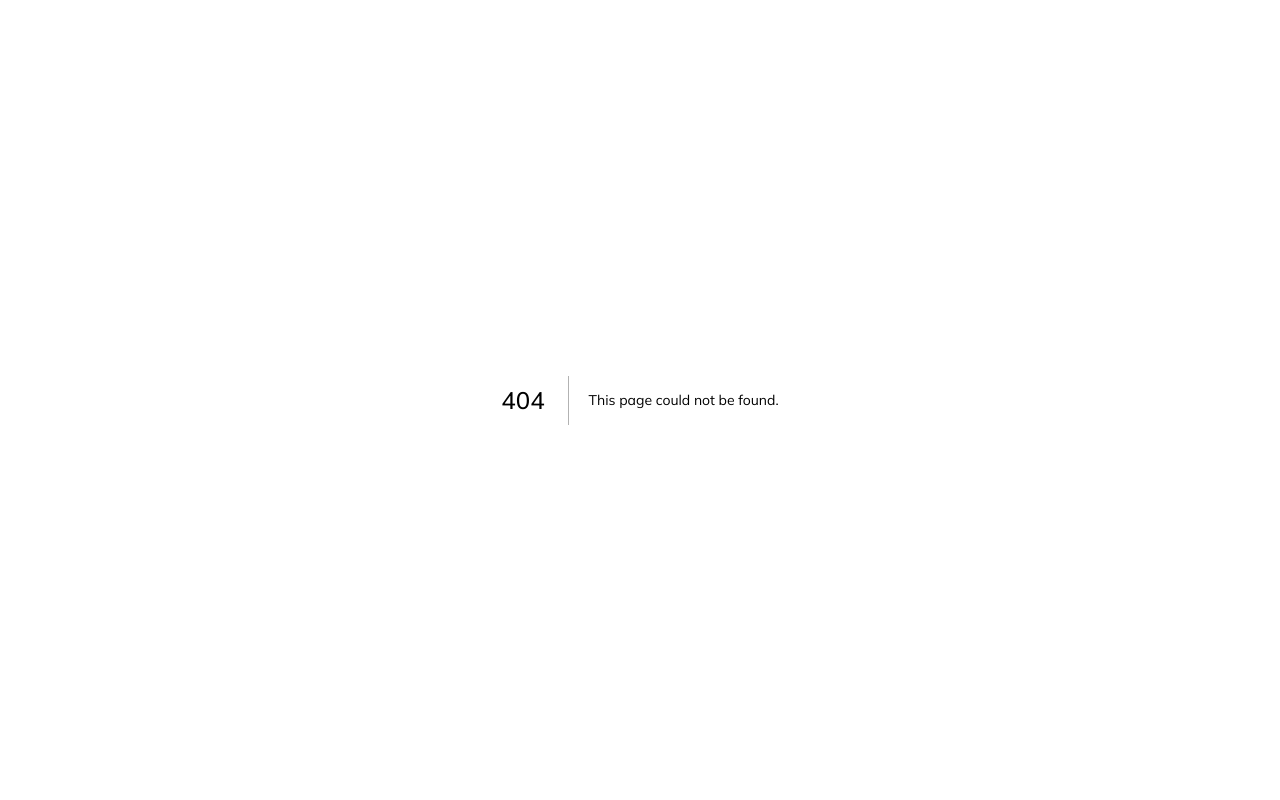
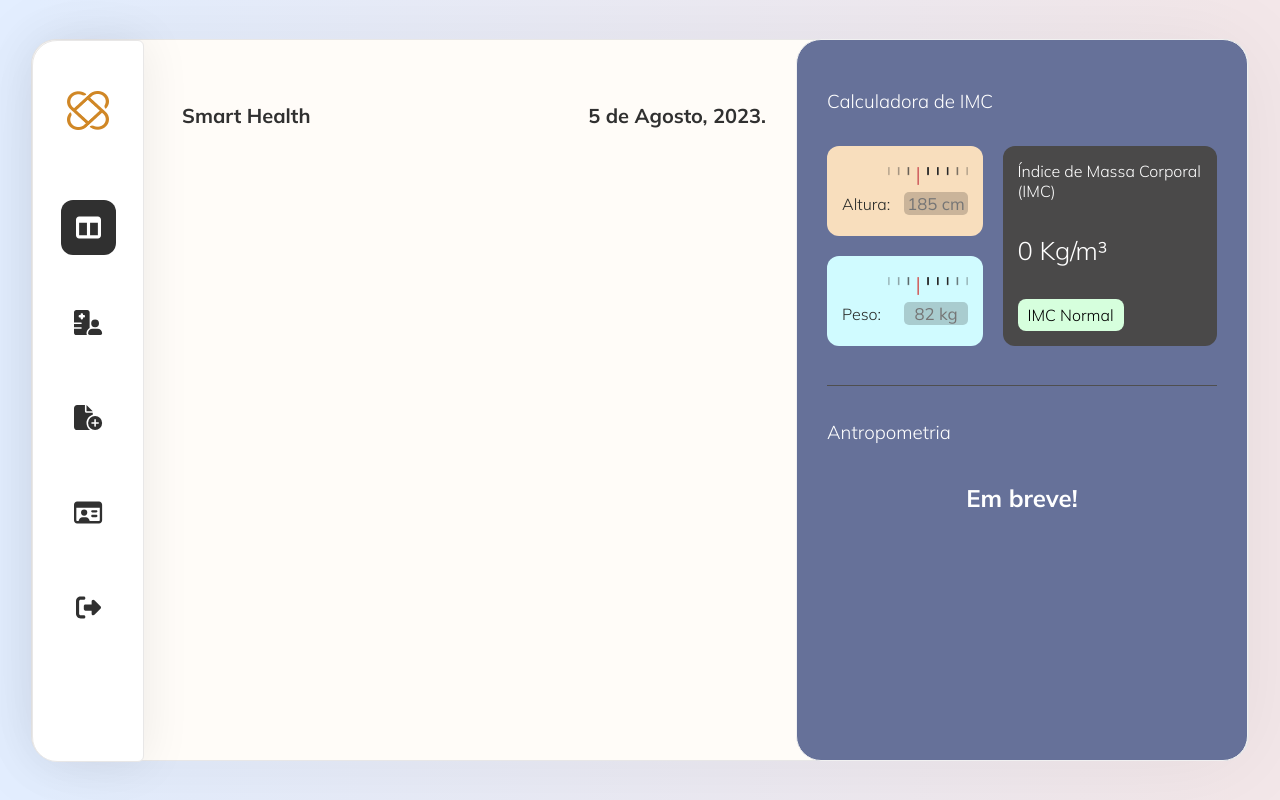
Before and after one commit to Smart-Health-Organization/smart-health-frontend, a Next.js app: page /dashboard in a window 1280 px wide. Before the commit this address had no page. Built offline with nearby package versions, Linux system fonts and the light colour scheme; no server answers.

Commit message:
definindo escopo do dashboard

```diff
--- a/components/LeftMenuComponent.js
+++ b/components/LeftMenuComponent.js
@@ -1,11 +1,12 @@
 import styles from '@/styles/LeftMenu.module.css'
 import { faIdCard } from '@fortawesome/free-regular-svg-icons';
-import { faFileCirclePlus, faHospitalUser, faRightFromBracket } from '@fortawesome/free-solid-svg-icons';
+import { faFileCirclePlus, faHospitalUser, faRightFromBracket, faTableColumns } from '@fortawesome/free-solid-svg-icons';
 import LeftMenuItem from './LeftMenuItem';
 
 const pages = [
+    { name: "Dashboard", path: "/dashboard", icon: faTableColumns },
     { name: "Ver Exames", path: "/ver-exames", icon: faHospitalUser },
-    { name: "Cadastrar Exame", path: "/adicionar-exames", icon: faFileCirclePlus },
+    { name: "Carregar Exames", path: "/adicionar-exames", icon: faFileCirclePlus },
     { name: "Meu Perfil", path: "/perfil", icon: faIdCard },
     { name: "Sair", path: "/sair", icon: faRightFromBracket }];
 
--- a/components/MobileMenuComponent.js
+++ b/components/MobileMenuComponent.js
@@ -1,13 +1,14 @@
 import styles from '@/styles/MobileMenu.module.css'
 import { faIdCard } from '@fortawesome/free-regular-svg-icons';
-import { faFileCirclePlus, faHospitalUser, faRightFromBracket } from '@fortawesome/free-solid-svg-icons';
+import { faFileCirclePlus, faHospitalUser, faRightFromBracket, faTableColumns } from '@fortawesome/free-solid-svg-icons';
 import { FontAwesomeIcon } from '@fortawesome/react-fontawesome';
 import { useEffect } from 'react';
 import MobileMenuItem from './MobileMenuItem';
 
 const pages = [
+    { name: "Dashboard", path: "/dashboard", icon: <FontAwesomeIcon icon={faTableColumns} /> },
     { name: "Ver Exames", path: "/ver-exames", icon: <FontAwesomeIcon icon={faHospitalUser} /> },
-    { name: "Cadastrar Exame", path: "/adicionar-exames", icon: <FontAwesomeIcon icon={faFileCirclePlus} /> },
+    { name: "Carregar Exames", path: "/adicionar-exames", icon: <FontAwesomeIcon icon={faFileCirclePlus} /> },
     { name: "Meu Perfil", path: "/perfil", icon: <FontAwesomeIcon icon={faIdCard} /> },
     { name: "Sair", path: "/sair", icon: <FontAwesomeIcon icon={faRightFromBracket} /> }];
 
--- /dev/null
+++ b/pages/dashboard.js
@@ -0,0 +1,78 @@
+import LeftMenu from "@/components/LeftMenuComponent";
+import TopBar from "@/components/TopBar";
+import Head from "next/head";
+import styles from '@/styles/Dashboard.module.css';
+
+export default function Dashboard() {
+    return (
+        <>
+            <Head>
+                <title>Smart Health - Plataforma Web para Armazenamento, Acompanhamento e Compartilhamento Seguro de Resultados de Exames e Informações de Saúde</title>
+                <meta name="description" content="Plataforma Web para Armazenamento, Acompanhamento e Compartilhamento Seguro de Resultados de Exames e Informações de Saúde." />
+
+                <meta name="keywords" content="smart, health, plataforma, web, armazenamento, acompanhamento, compartilhamento, seguro, resultados, exames, informacoes, saude" />
+
+                <meta property="og:title" content="Smart Health - Plataforma Web para Armazenamento, Acompanhamento e Compartilhamento Seguro de Resultados de Exames e Informações de Saúde" />
+                <meta property="og:type" content="website" />
+                <meta property="og:description" content="Plataforma Web para Armazenamento, Acompanhamento e Compartilhamento Seguro de Resultados de Exames e Informações de Saúde." />
+                <meta property="og:url" content={process.env.NEXT_PUBLIC_URL} />
+                <meta property="og:image" content={process.env.NEXT_PUBLIC_URL + '/favicon.png'} />
+
+                <meta name="twitter:title" content="Smart Health - Plataforma Web para Armazenamento, Acompanhamento e Compartilhamento Seguro de Resultados de Exames e Informações de Saúde" />
+                <meta name="twitter:description" content="Plataforma Web para Armazenamento, Acompanhamento e Compartilhamento Seguro de Resultados de Exames e Informações de Saúde." />
+                <meta name="twitter:image" content={process.env.NEXT_PUBLIC_URL + '/favicon.png'} />
+                <meta name="twitter:card" content="summary_large_image" />
+
+                <meta name="viewport" content="width=device-width, initial-scale=1" />
+                <link rel="icon" href="/favicon.png" />
+            </Head>
+            <div className='container'>
+
+                <LeftMenu actualpage="/dashboard" ></LeftMenu>
+
+                <div className='main authPage dashboard'>
+
+                    <main className='content'>
+                        <TopBar actualpage="/dashboard"></TopBar>
+
+
+                    </main>
+
+                    <aside className={styles.aside}>
+                        <div className={styles.imc}>
+                            <div className={styles.title}>
+                                <h3>Calculadora de IMC</h3>
+                            </div>
+                            <div className={styles.body}>
+                                <div className={styles.info}>
+                                    <div className={styles.altura}>
+                                        <img src="./peso_altura.png"></img>
+                                        <p><span>Altura: </span><input type="number" placeholder="185 cm"></input></p>
+                                    </div>
+                                    <div className={styles.peso}>
+                                        <img src="./peso_altura.png"></img>
+                                        <p><span>Peso: </span><input type="number" placeholder="82 kg"></input></p>
+                                    </div>
+                                </div>
+                                <div className={styles.result}>
+                                    <h4>Índice de Massa Corporal (IMC)</h4>
+                                    <h3>0 Kg/m³</h3>
+                                    <h4 className={styles.alertGreen}>IMC Normal</h4>
+                                </div>
+                            </div>
+                        </div>
+                        <hr></hr>
+                        <div className={styles.antropometria}>
+                            <div className={styles.title}>
+                                <h3>Antropometria</h3>
+                            </div>
+                            <div className={styles.body}>
+                                <h1>Em breve!</h1>
+                            </div>
+                        </div>
+                    </aside>
+                </div>
+            </div>
+        </>
+    )
+}
--- /dev/null
+++ b/styles/Dashboard.module.css
@@ -0,0 +1,179 @@
+aside.aside {
+    width: calc(450px - 60px);
+    min-width: calc(450px - 60px);
+    height: calc(100% - 60px);
+    background-color: #667199;
+    border-radius: 25px;
+    margin-left: 30px;
+    border: 1px solid #F1F1F1;
+    padding: 30px;
+
+    display: flex;
+    flex-direction: column;
+    align-items: center;
+    justify-content: flex-start;
+}
+
+aside.aside h3 {
+    font-weight: 300;
+    color: #FFF;
+}
+
+aside.aside>div {
+    width: 100%;
+    display: flex;
+    flex-direction: column;
+    align-items: center;
+    justify-content: center;
+}
+
+aside.aside div.title {
+    width: 100%;
+}
+
+aside.aside>div.imc>div.body {
+    margin-top: 15px;
+    width: 100%;
+    height: 200px;
+    display: flex;
+    flex-direction: row;
+    align-items: center;
+    justify-content: space-between;
+}
+
+aside.aside>div.imc>div.body>div.info {
+    width: 40%;
+    height: 100%;
+    display: flex;
+    flex-direction: column;
+    align-items: center;
+    justify-content: space-between;
+}
+
+aside.aside>div.imc>div.body>div.info>div {
+    width: calc(100% - 30px);
+    height: calc(45% - 30px);
+    display: flex;
+    flex-direction: column;
+    align-items: flex-start;
+    justify-content: center;
+    padding: 15px;
+}
+
+aside.aside>div.imc>div.body>div.info>div>img {
+    height: 30%;
+    width: auto;
+    align-self: flex-end;
+}
+
+aside.aside>div.imc>div.body>div.info>div>p>span {
+    color: #272927;
+    font-weight: 300;
+}
+
+aside.aside>div.imc>div.body>div.info>div>p {
+    margin: 0;
+    margin-top: 7px;
+    width: 100%;
+    display: flex;
+    justify-content: space-between;
+    align-items: center;
+}
+
+aside.aside>div.imc>div.body>div.info>div>p>input {
+    width: 60px;
+    font-size: 1.05rem;
+    text-align: center;
+    border: none;
+    background-color: #00000030;
+    border-radius: 5px;
+    color: #272927;
+}
+
+aside.aside>div.imc>div.body>div.info>div.altura {
+    border-radius: 12px;
+    background: #F8DEBD;
+}
+
+aside.aside>div.imc>div.body>div.info>div.peso {
+    border-radius: 12px;
+    background: #D0FBFF;
+}
+
+aside.aside>div.imc>div.body>div.result {
+    width: calc(55% - 30px);
+    height: calc(100% - 30px);
+    border-radius: 12px;
+    background: #4A4949;
+    padding: 15px;
+    display: flex;
+    flex-direction: column;
+    align-items: flex-start;
+    justify-content: space-between;
+}
+
+aside.aside>div.imc>div.body>div.result>h4 {
+    font-weight: 300;
+    color: #FFF;
+    margin: 0;
+}
+
+aside.aside>div.imc>div.body>div.result>h3 {
+    font-size: 1.6rem;
+}
+
+aside.aside>div.imc>div.body>div.result>h4.alertGreen {
+    color: #000;
+    border-radius: 8px;
+    background: #D6FFDD;
+    padding: 6px 10px;
+}
+
+aside.aside>hr {
+    width: 100%;
+    margin: 39px 0;
+    margin-bottom: 15px;
+    border: none;
+    border-top: #4f4f4f solid 1px;
+}
+
+aside.aside>div.antropometria h1 {
+    color: #FFF;
+}
+
+@media (max-width: 1200px) {
+    aside.aside {
+        width: calc(100% - 60px) !important;
+        min-width: unset !important;
+        margin-left: 0 !important;
+    }
+
+    aside.aside>div.imc>div.body {
+        height: unset !important;
+        width: 100%;
+    }
+
+    aside.aside>div.imc>div.body {
+        justify-content: center;
+        align-items: center;
+        flex-wrap: wrap;
+    }
+
+    aside.aside>div.imc>div.body>div.info,
+    aside.aside>div.imc>div.body>div.result {
+        width: 100%;
+        max-width: 250px;
+        margin: 0 15px 15px 15px;
+    }
+
+    aside.aside>div.imc>div.body>div.info>div {
+        width: calc(100% - 30px);
+        max-width: 250px;
+        margin: 0 15px 15px 15px;
+    }
+
+    aside.aside>div.imc>div.body>div.info>div:last-child {
+        margin-bottom: 0;
+    }
+
+}
--- a/styles/globals.css
+++ b/styles/globals.css
@@ -65,7 +65,8 @@ body {
   align-items: center;
 }
 
-.footer, .invisibleFooter {
+.footer,
+.invisibleFooter {
   height: 63px;
   display: flex;
   justify-content: flex-end;
@@ -213,10 +214,37 @@ a {
   h2.subtitle {
     white-space: unset;
   }
+
+  div.main.authPage.dashboard {
+    flex-direction: column;
+    align-items: center;
+    justify-content: space-between;
+    width: 100%;
+  }
+
+  div.main.authPage.dashboard .topbar {
+    width: 95%;
+    align-self: center;
+  }
 }
 
 .authPage {
   margin-left: 150px;
+}
+
+.dashboard {
+  flex-direction: row;
+  align-items: center;
+  justify-content: space-between;
+  margin-right: 0;
+}
+
+.dashboard .content {
+  display: flex;
+  flex-direction: column;
+  align-items: flex-start;
+  justify-content: space-between;
+  height: 90%;
 }
 
 input::-webkit-outer-spin-button,
```
Also changed, not shown: public/peso_altura.png (added).
